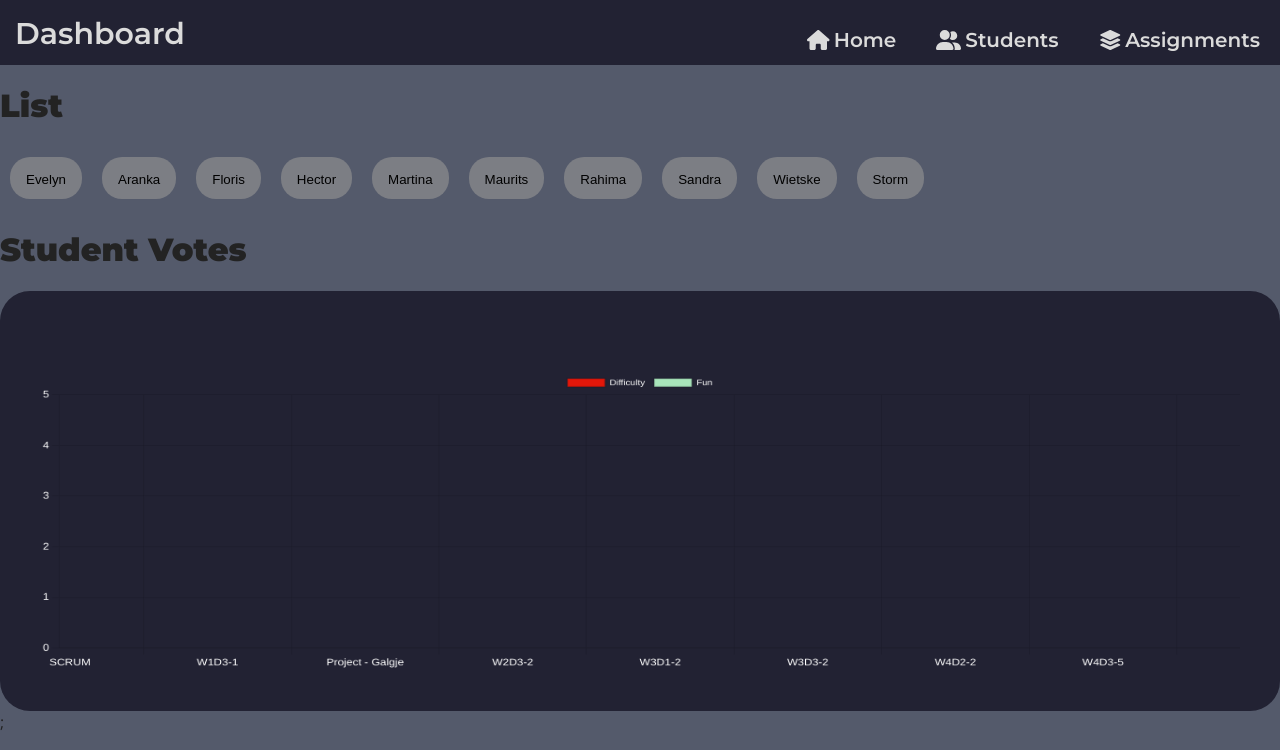
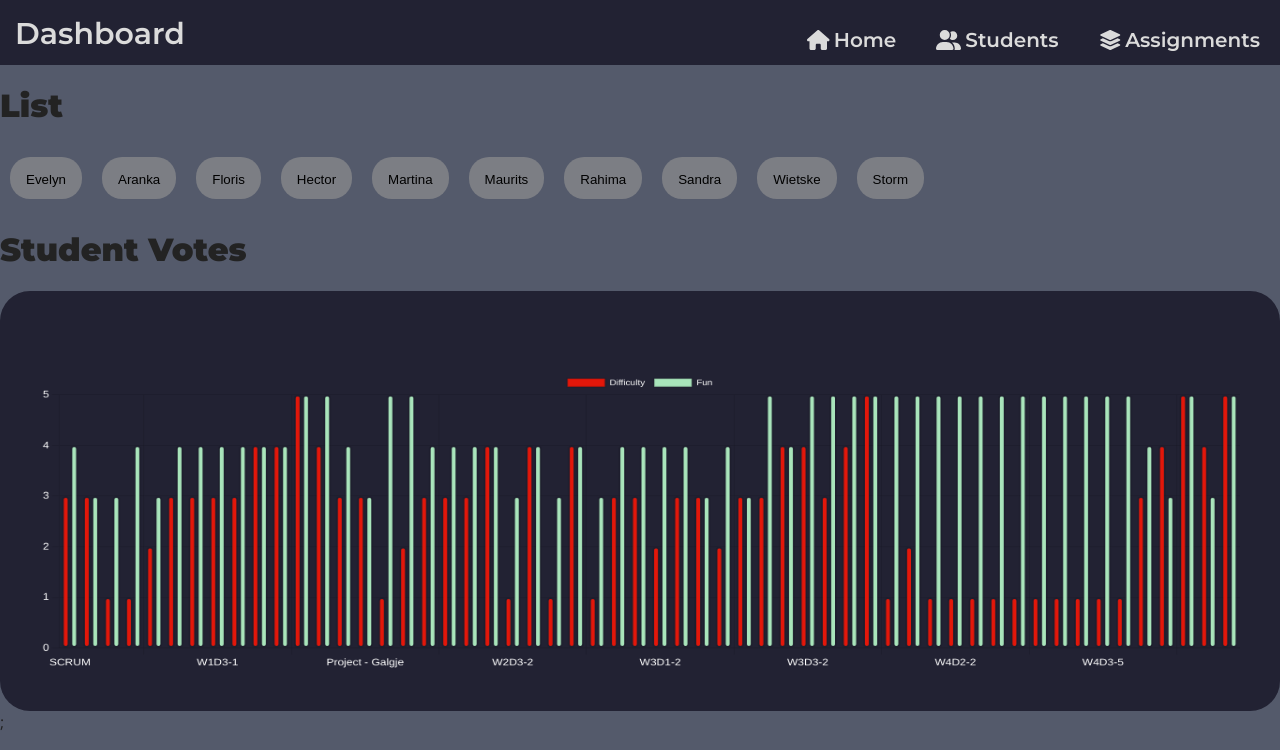
Before and after one commit to ViktoriyadeS/FRONT-Eindopdracht-React-Dashboard, a React (Create React App) app: page /students in a window 1280 px wide. Both pictures are taken after a click on the button "Evelyn". Shown: the top 750 px of the page. Built offline with nearby package versions, Linux system fonts and the light colour scheme.

Commit message:
fixed Students page butoon trigger chart change

```diff
--- a/src/components/Chart.js
+++ b/src/components/Chart.js
@@ -91,6 +91,7 @@ const Chart = (props) => {
         },
       },
     });
+    console.log('change')
   }, []);
 
   return <Bar options={chartOptions} data={chartData} />;
--- a/src/pages/Students.js
+++ b/src/pages/Students.js
@@ -9,13 +9,15 @@ import StudentBtn from "../components/StudetBtn";
 
 function Students() {
   const [studentChartData, setStudentChartData] = useState([]);
+  const [isShown, setIsShown] = useState(false);
   const studentChartLabels = overviewAssignments.map((item) => item.assignment);
   const handleClick = (el) => {
     console.log(el + " clicked");
     const results = studentData.filter((item) => item.name === el);
     setStudentChartData(results);
+    setIsShown(current => !current);
   };
-  const chartTitle = ""
+  const chartTitle = "";
   const studentsList = uniqueStudentNames.map((student) => {
     return (
       <div className="card" key={Math.random(100) + 100 * Math.random(100)}>
@@ -34,10 +36,17 @@ function Students() {
       <div>
         <h1>List</h1>
         <div className="list">{studentsList}</div>
-        <h1>Student Votes</h1>
-        <div>
-          <Chart data={studentChartData} labels={studentChartLabels} chartTitleText = {chartTitle}/>;
-        </div>
+        {isShown && <h1>Student Votes</h1>}
+        {isShown && (
+          <div>
+            <Chart
+              data={studentChartData}
+              labels={studentChartLabels}
+              chartTitleText={chartTitle}
+            />
+            ;
+          </div>
+        )}
       </div>
     </div>
   );
```
